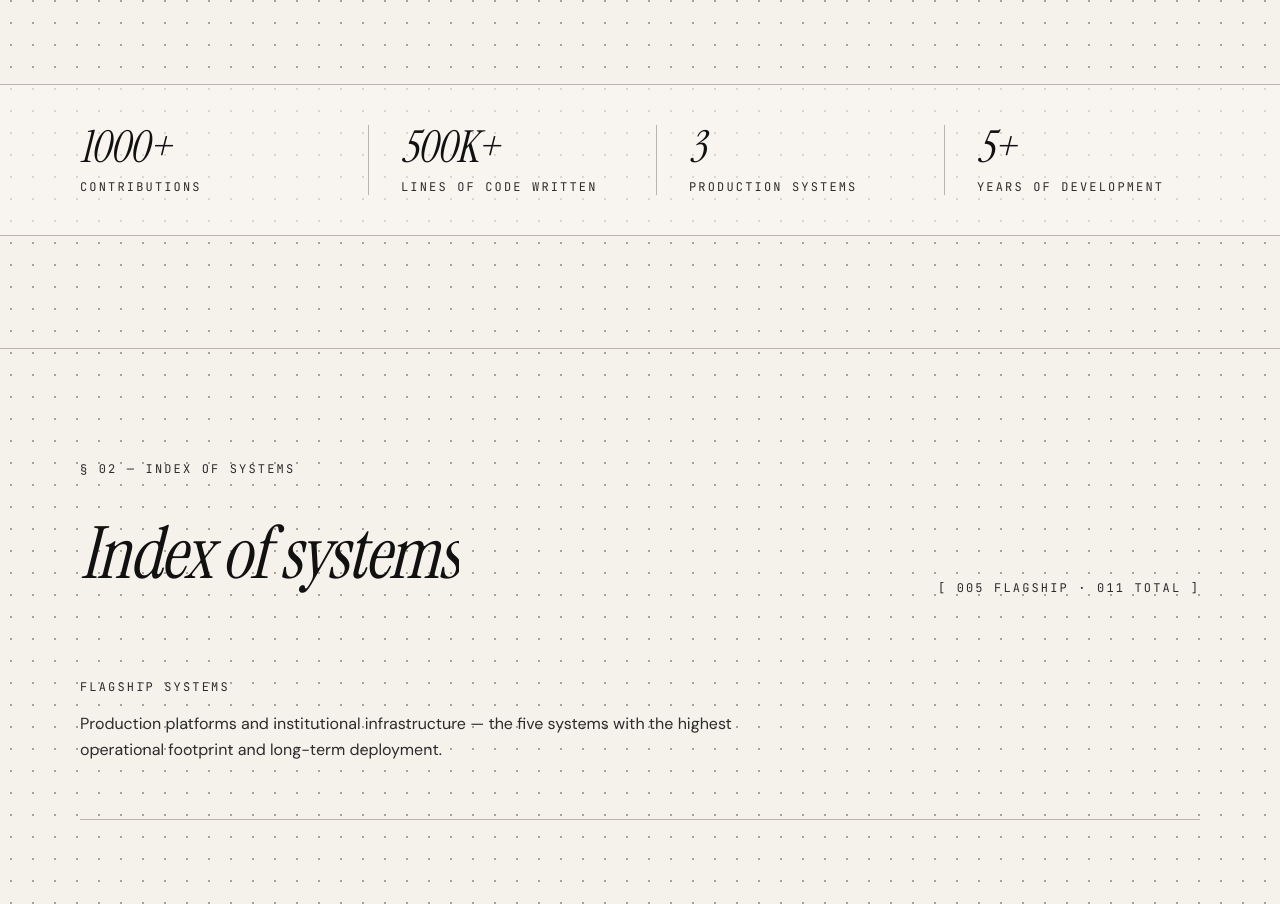
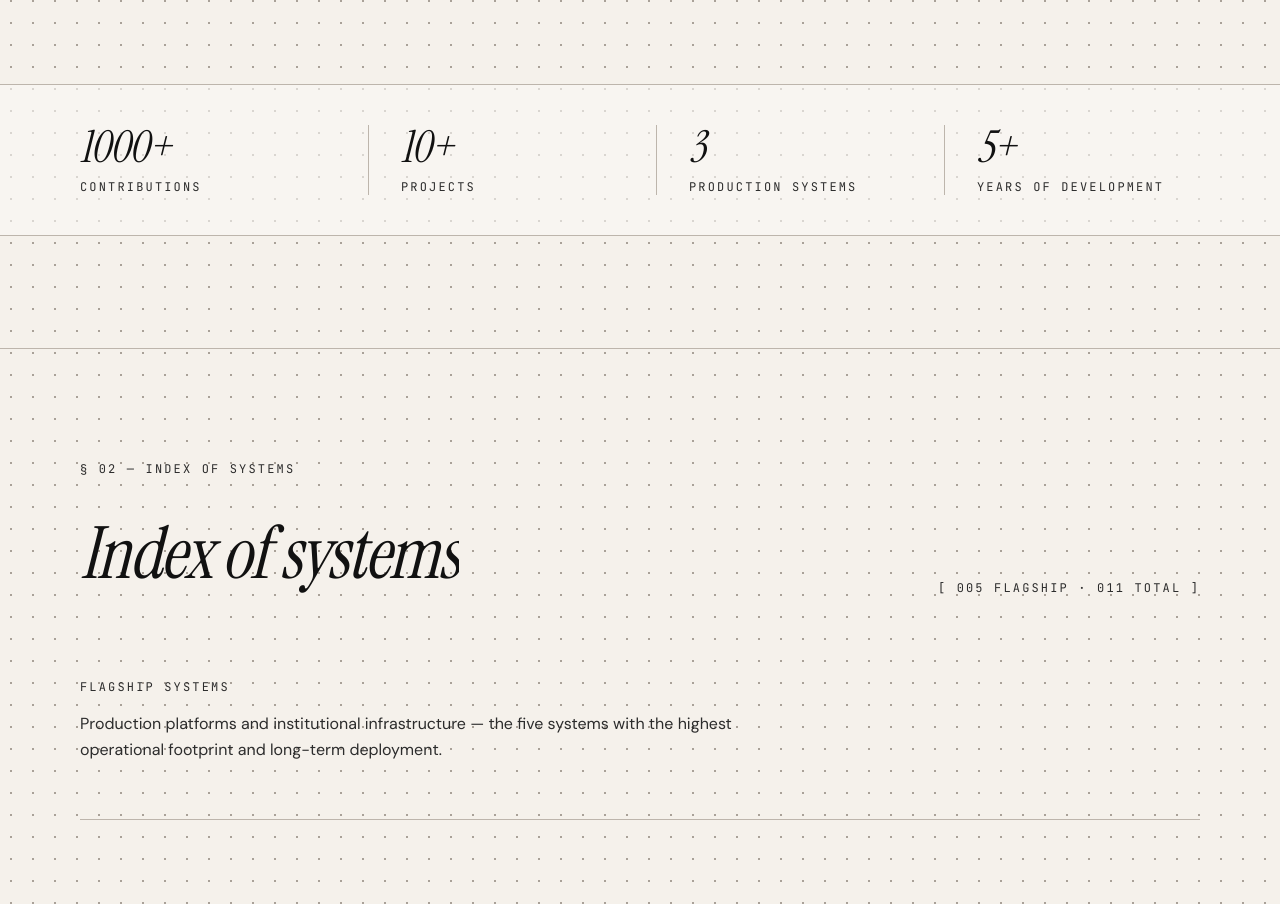
Before and after one commit to Arnavcloud0412/portfolio, a Next.js app: page / in a window 1280 px wide. Shown: the part 1880-2784 px from the top of the page. Built offline with nearby package versions, Linux system fonts and the light colour scheme; no server answers.

Commit message:
update: portfolio meteics

```diff
--- a/src/data/portfolio-metrics.ts
+++ b/src/data/portfolio-metrics.ts
@@ -5,7 +5,7 @@ export type MetricItem = {
 
 export const portfolioMetrics: MetricItem[] = [
   { value: "1000+", label: "Contributions" },
-  { value: "500K+", label: "Lines of code written" },
+  { value: "10+", label: "Projects" },
   { value: "3", label: "Production systems" },
   { value: "5+", label: "Years of development" },
 ];
```
